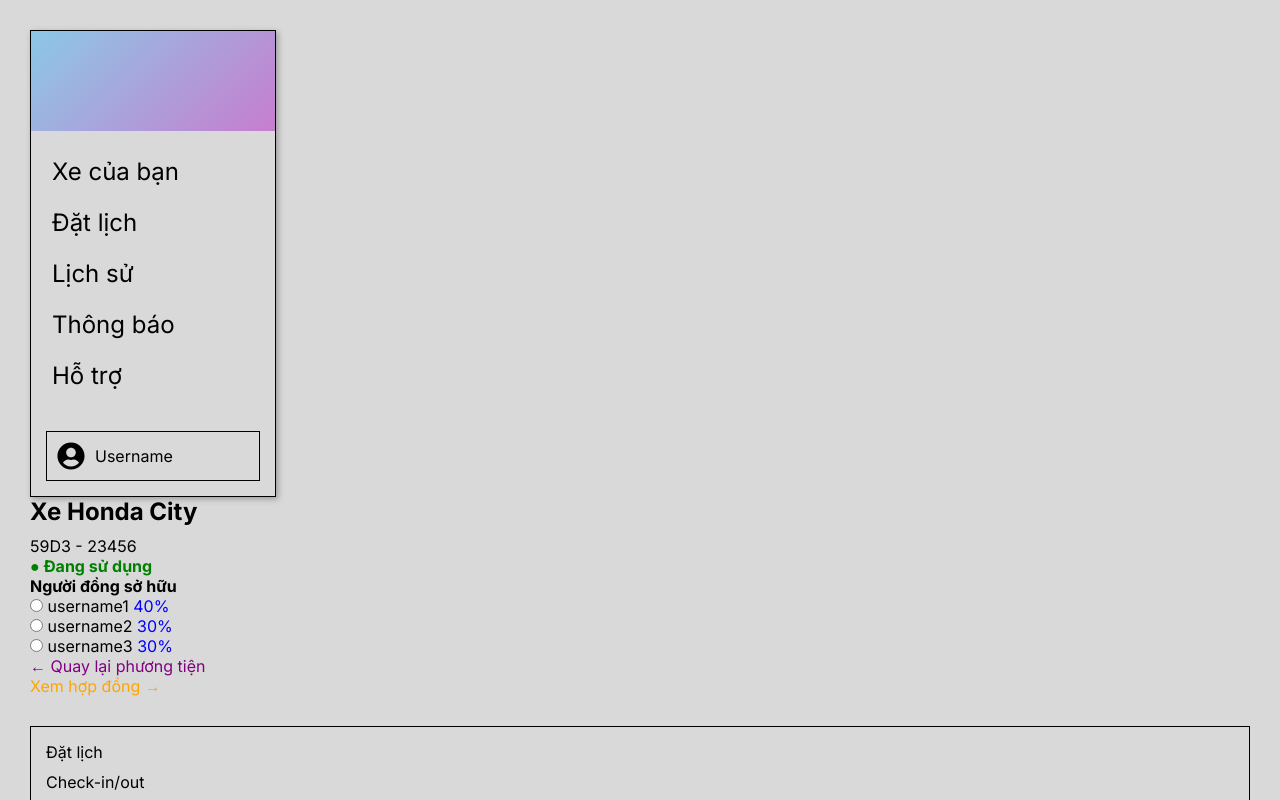
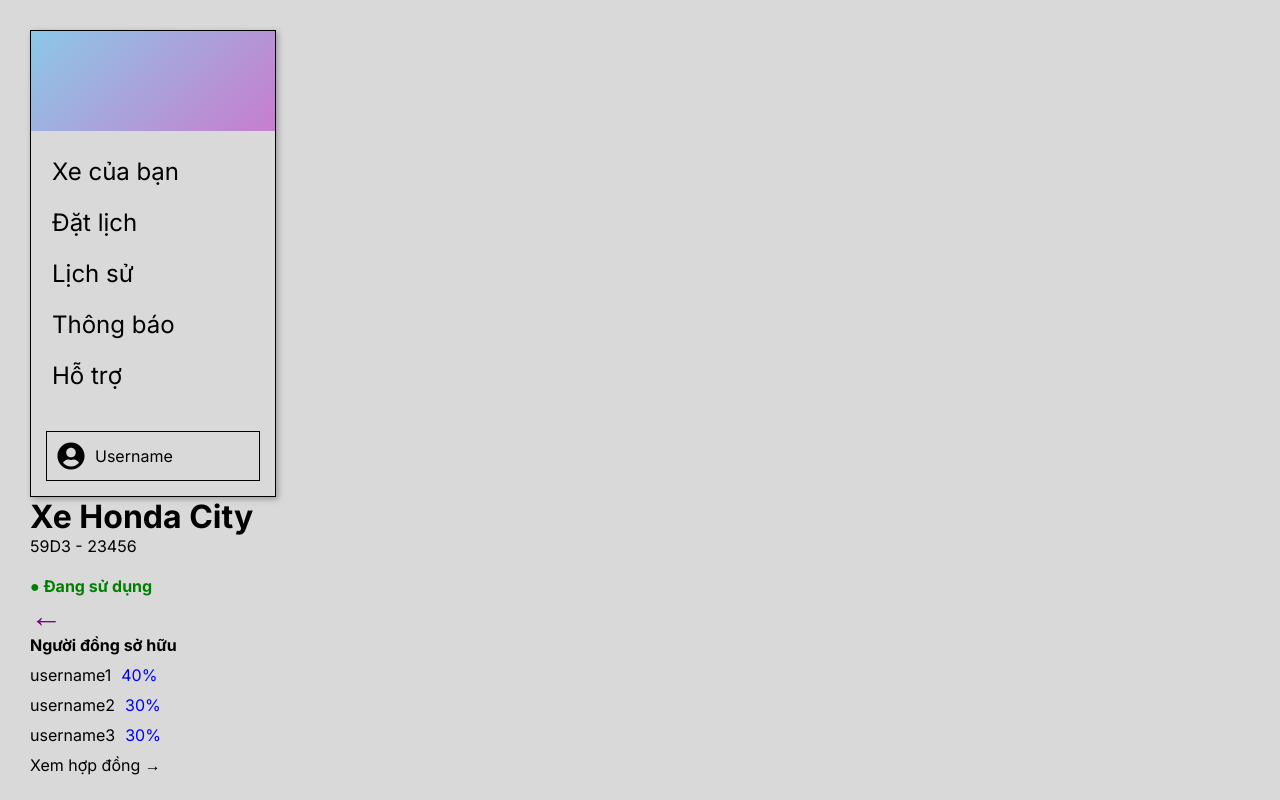
Before and after one commit to HaNguyenOnGit/SWP391_Topic6_SE1814_G8, a React (Vite) app in the folder src/front-end/App/: page /vehicle/1 in a window 1280 px wide. Shown: the top 800 px of the page. Built offline with nearby package versions, Linux system fonts and the light colour scheme.

Commit message:
update vehicleinfo css

```diff
--- a/src/front-end/App/src/VehicleInfo.jsx
+++ b/src/front-end/App/src/VehicleInfo.jsx
@@ -36,44 +36,43 @@
     };
 
     return (
+        <div className="vehicle-info">
             <div>
-            {/* Vehicle name + plate */}
-            <h2>{vehicle.name}</h2>
+                <h1>{vehicle.name}</h1>
                 <p>{vehicle.plate}</p>
-
-            {/* Status */}
+                <br></br>
                 <div>
                     <span style={{ color: getStatusColor(vehicle.status), fontWeight: "bold" }}>
                         ● {vehicle.status}
                     </span>
                 </div>
 
-            {/* Co-owners */}
+                <Link
+                    to={`/vehicle/${vehicle.id}`}
+                    style={{ color: "purple", textDecoration: "none", fontSize: "24pt", margin: "20px 0 20px 0" }}
+                >
+                    ←
+                </Link>
+            </div>
+            <div>
                 <h4>Người đồng sở hữu</h4>
                 {coowners.length > 0 ? (
                     coowners.map((c, index) => (
-                    <div key={index}>
-                        <input type="radio" name="coowner" aria-label={c.username} />{" "}
-                        {c.username}{" "}
+                        <div key={index} style={{ margin: "10px 0 10px 0" }}>
+                            <span style={{ marginRight: "10px" }}>
+                                {c.username}
+                            </span>
                             <span style={{ color: "blue" }}>{c.share}%</span>
                         </div>
                     ))
                 ) : (
                     <p>Đang tải...</p>
                 )}
-
-            {/* Navigation links */}
+            </div>
             <div>
                 <Link
-                    to={`/vehicle/${vehicle.id}`}
-                    style={{ color: "purple", textDecoration: "none" }}
-                >
-                    ← Quay lại phương tiện
-                </Link>
-                <br></br>
-                <Link
                     to={`/vehicle/${vehicle.id}/contract`}
-                    style={{ color: "orange", textDecoration: "none" }}
+                    style={{ color: "#ff980", textDecoration: "none" }}
                 >
                     Xem hợp đồng →
                 </Link>
--- a/src/front-end/App/src/index.css
+++ b/src/front-end/App/src/index.css
@@ -107,6 +107,12 @@
     display: flex;
     height: 100%;
     width: 100%;
+}
+
+.main-content-layout {
+    display: flex;
+    flex-direction: row;
+    height: 100%;
 }
 
 /* ========== PHƯƠNG TIỆN CỦA BẠN ========== */
@@ -305,3 +311,11 @@
     border: none;
     cursor: pointer;
 }
+
+.vehicle-info {
+    height: 100%;
+    display: flex;
+    flex-direction: column;
+    justify-content: space-between;
+    margin-right: 20%;
+}
--- a/src/front-end/App/src/pages/Proposal.jsx
+++ b/src/front-end/App/src/pages/Proposal.jsx
@@ -55,11 +55,12 @@
   const total = parseInt(amount.replace(/\./g, "")) || 0;
 
   return (
+    <div className="main-container">
+      <Navbar username="Username" />
+      <div className="main-content">
+        <div className="main-content-layout">
+          <VehicleInfo vehicle={vehicle} />
           <div>
-      <Navbar username="Username" />
-      <div className="p-6">
-        <VehicleInfo vehicle={vehicle} />
-
             {stage === "form" && (
               <div>
                 <h2>Đề xuất khoản chi cho phương tiện</h2>
@@ -141,5 +142,7 @@
             )}
           </div>
         </div>
+      </div>
+    </div>
   );
 }
```
Lines whose indentation alone changed are shown as unchanged.
